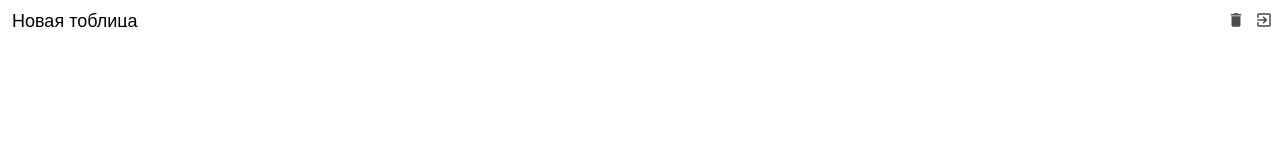
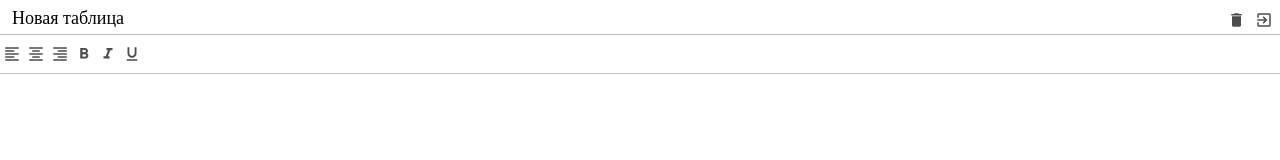
Before and after one commit to Assylzhan91/pure-js-exel, a website built with webpack: page src/index.html in a window 1280 px wide. Built offline with nearby package versions, Linux system fonts and the light colour scheme.

Commit message:
lesson 23

```diff
--- a/src/index.html
+++ b/src/index.html
@@ -12,10 +12,10 @@
 </head>
 <body>
   <div class="container" id="app">
-    <div class="excel">
+    <div class="">
       <div class="header excel__header">
         <div class="input-wrapper">
-          <input class="input input__header" type="text" value="Новая тоблица">
+          <input class="input input__header" type="text" value="Новая таблица">
         </div>
 
 
@@ -34,7 +34,38 @@
         </div>
 
       </div>
-      <div class="toolbar excel__toolbar"></div>
+      <div class="toolbar excel__toolbar">
+        <div class="button button__toolbar">
+          <span class="material-icons">
+            format_align_left
+          </span>
+        </div>
+        <div class="button button__toolbar">
+          <span class="material-icons">
+            format_align_center
+          </span>
+        </div>
+        <div class="button button__toolbar">
+          <span class="material-icons">
+            format_align_right
+          </span>
+        </div>
+        <div class="button button__toolbar">
+          <span class="material-icons">
+           format_bold
+          </span>
+        </div>
+        <div class="button button__toolbar">
+          <span class="material-icons">
+           format_italic
+          </span>
+        </div>
+        <div class="button button__toolbar">
+          <span class="material-icons">
+             format_underline
+          </span>
+        </div>
+       </div>
       <div class="formula excel__formula"></div>
       <div class="table excel__table"></div>
     </div>
--- a/src/styles/_mixins.scss
+++ b/src/styles/_mixins.scss
@@ -21,3 +21,10 @@
   }
 
 }
+
+%position-flex{
+  display: flex;
+  position: absolute;
+  right: 0;
+  left: 0;
+}
--- a/src/styles/_variables.scss
+++ b/src/styles/_variables.scss
@@ -1,2 +1,3 @@
 $header_height: 34px;
+$header_toolbar: 40px;
 $border_color: #c0c0c0;
--- /dev/null
+++ b/src/styles/button.scss
@@ -0,0 +1,15 @@
+@import "mixins";
+
+.button{
+  @include button(red);
+
+  &__header{
+
+  }
+
+  &__toolbar{
+    &:active{
+      color: green;
+    }
+  }
+}
--- a/src/styles/header.scss
+++ b/src/styles/header.scss
@@ -3,18 +3,16 @@
 
 
 .header {
+
 }
 
 @mixin header {
 
   &__header {
-    position: absolute;
-    right: 0;
-    left: 0;
+    @extend %position-flex;
     top: 0;
     height: $header_height;
     padding: 8px  4px 0;
-    display: flex;
     justify-content: space-between;
   }
 }
@@ -29,7 +27,7 @@
     border-radius: 2px;
     height: 20px;
     font-size: 18px;
-    line-height: 22px;
+    line-height: 18px;
     outline: none;
 
     &:hover{
@@ -43,9 +41,3 @@
 
   }
 }
-.button{
-  @include button(red);
-  &__header{
-
-  }
-}
--- a/src/styles/styles.scss
+++ b/src/styles/styles.scss
@@ -7,20 +7,18 @@
 @import 'toolbar';
 @import 'formula';
 @import 'table';
+@import 'button';
 
 
 
 
 body {
   font-size: 14px;
-  font-family: 'Material Icons', sans-serif;
 }
 
-.container{
-
-}
 
 .excel{
+  position: relative;
   @include header;
   @include toolbar;
   @include formula;
--- a/src/styles/toolbar.scss
+++ b/src/styles/toolbar.scss
@@ -1,14 +1,15 @@
 @import "mixins";
 @import "variables";
 
-.toolbar {
-  font-size: 12px;
-  color: darkred;
-}
 
 @mixin toolbar {
 
   &__toolbar {
-    background-color: green;
+    @extend %position-flex;
+    height: $header_toolbar;
+    top: $header_height;
+    border-top: 1px solid $border_color;
+    border-bottom: 1px solid $border_color;
+    align-items: center;
   }
 }
```
